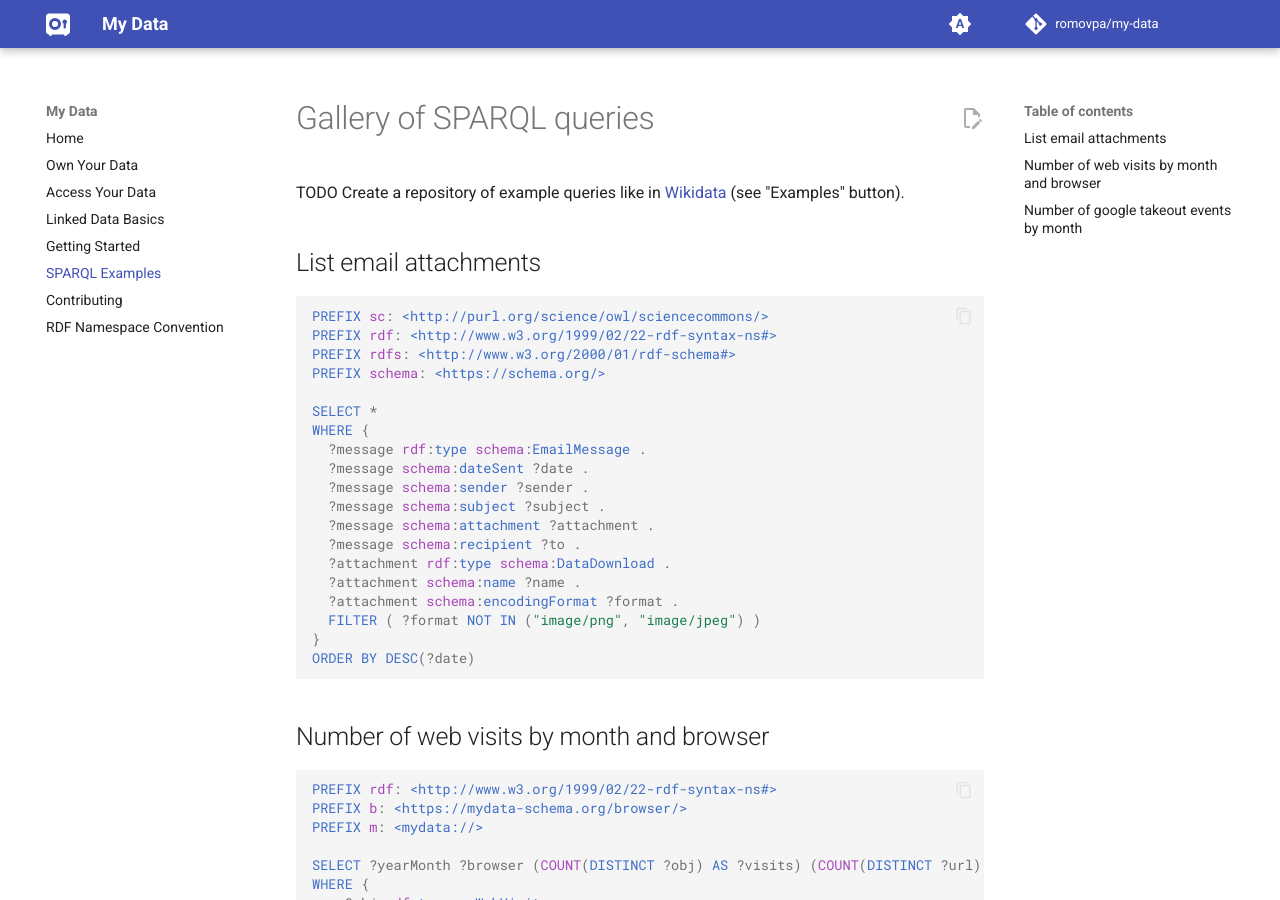
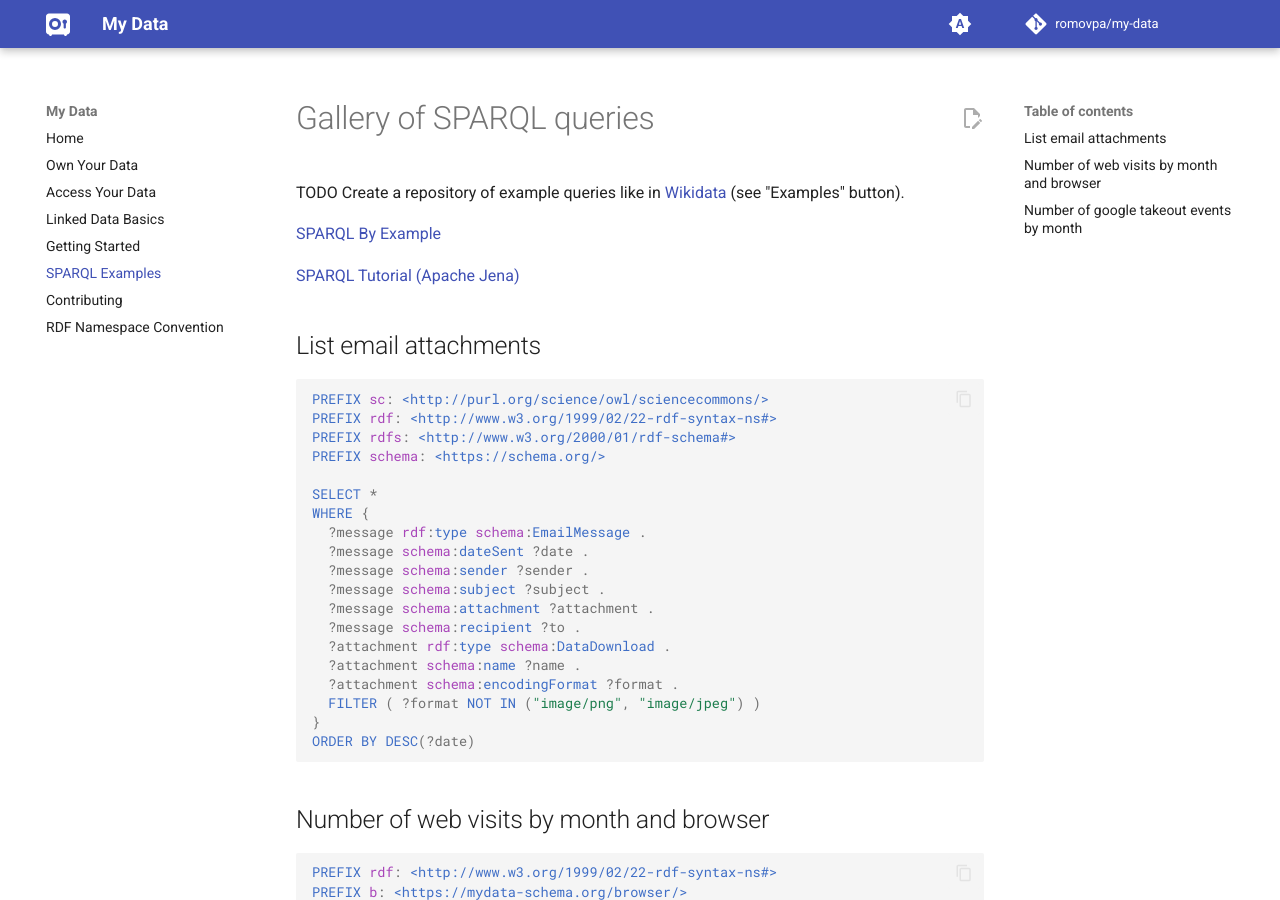
Before and after one commit to romovpa/my-data, an MkDocs documentation site: the page built from docs/sparql-examples.md, in a window 1280 px wide and 900 px high. Built offline with MkDocs 1.6.1 and Material for MkDocs 9.7.7, drawn with Linux system fonts in a browser that asks for light colours; comment, search, counter and statistics services are not loaded.

Commit message:
docs: links in sparql examples

```diff
--- a/docs/sparql-examples.md
+++ b/docs/sparql-examples.md
@@ -1,6 +1,10 @@
 # Gallery of SPARQL queries
 
 TODO Create a repository of example queries like in [Wikidata](https://query.wikidata.org/) (see "Examples" button).
+
+[SPARQL By Example](https://www.w3.org/2009/Talks/0615-qbe/)
+
+[SPARQL Tutorial (Apache Jena)](https://jena.apache.org/tutorials/sparql.html)
 
 ## List email attachments
 
```
